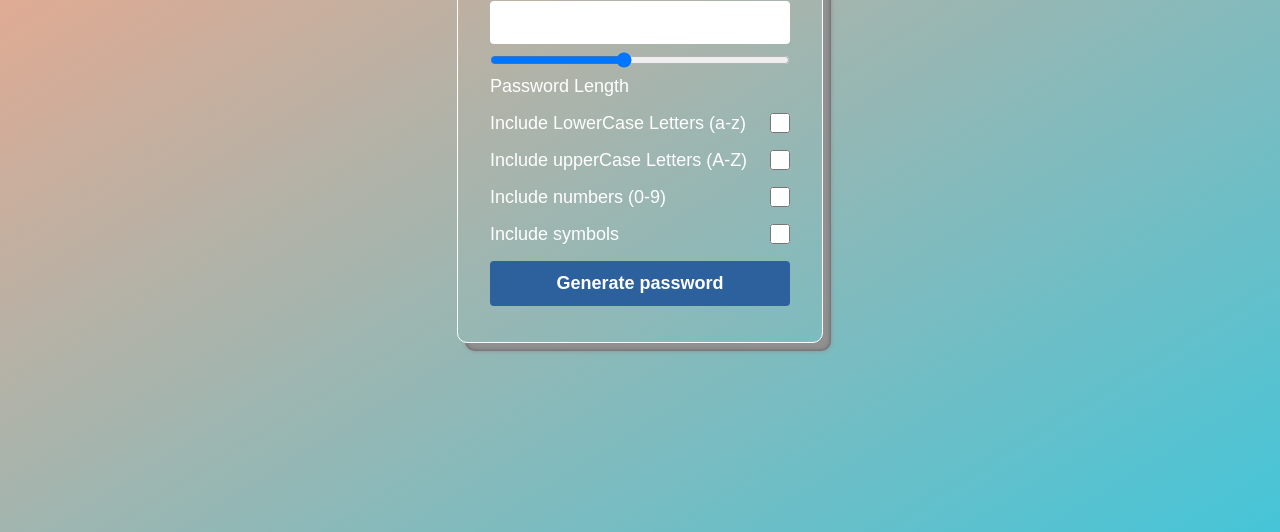
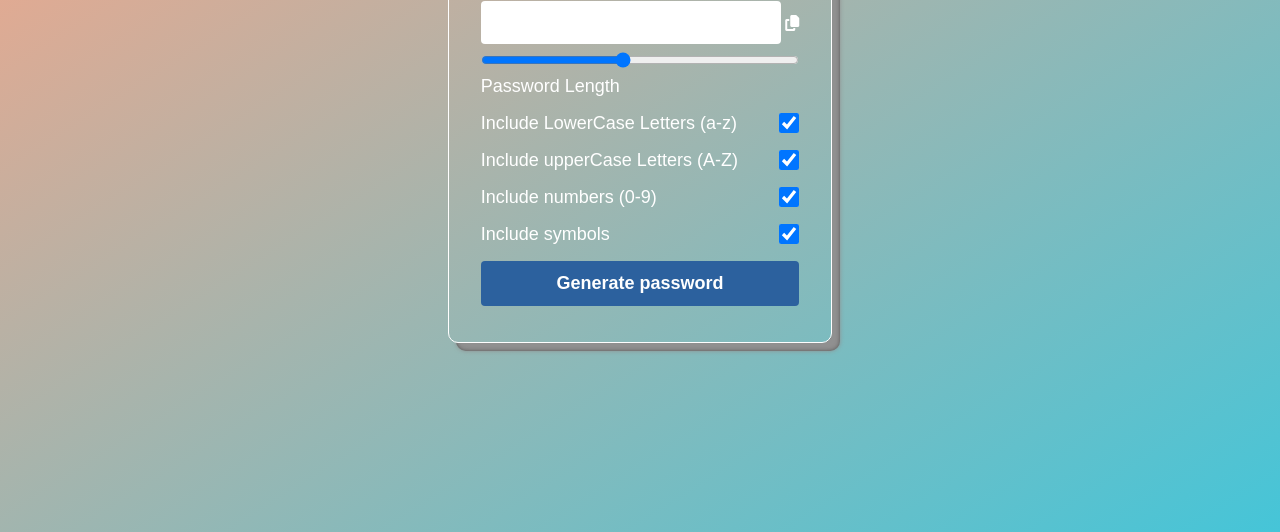
Before and after one commit to riteshK8055/PasswordGenerator, a plain HTML site: page index.html in a window 1280 px wide. Shown: the part 268-800 px from the top of the page. Drawn offline with Linux system fonts and the light colour scheme.

Commit message:
html code complete according to css &js

```diff
--- a/index.html
+++ b/index.html
@@ -14,6 +14,7 @@
 
         <div class="inputBox">
             <input type="text" class="passBox" id="passBox" disabled>
+            <span id="copyIcon"><i class="fa-solid fa-copy"></i></span>
         </div>
 
         <input type="range" min="1" max="10" value="5" id="inputSlider">
@@ -27,22 +28,22 @@
 
         <div class="checkbox1">
             <label for="lowerCase">Include LowerCase Letters (a-z)</label>
-            <input type="checkbox" name="lowerCase" id="lowerCase">
+            <input type="checkbox" name="lowerCase" id="lowerCase" checked>
         </div>
 
         <div class="checkbox1">
             <label for="upperCase">Include upperCase Letters (A-Z)</label>
-            <input type="checkbox" name="upperCase" id="upperCase">
+            <input type="checkbox" name="upperCase" id="upperCase" checked>
         </div>
 
         <div class="checkbox1">
             <label for="numbers">Include numbers (0-9)</label>
-            <input type="checkbox" name="numbers" id="numbers">
+            <input type="checkbox" name="numbers" id="numbers" checked>
         </div>
 
         <div class="checkbox1">
             <label for="symbols">Include symbols </label>
-            <input type="checkbox" name="symbols" id="symbols">
+            <input type="checkbox" name="symbols" id="symbols" checked>
         </div>
 
         <button class="genBtn" id="genBtn"> Generate password </button>
@@ -50,5 +51,6 @@
     </div>
 
     <script src="script.js"></script>
+    <script src="https://kit.fontawesome.com/f7eac2d951.js" crossorigin="anonymous"></script>
 </body>
 </html>
```
